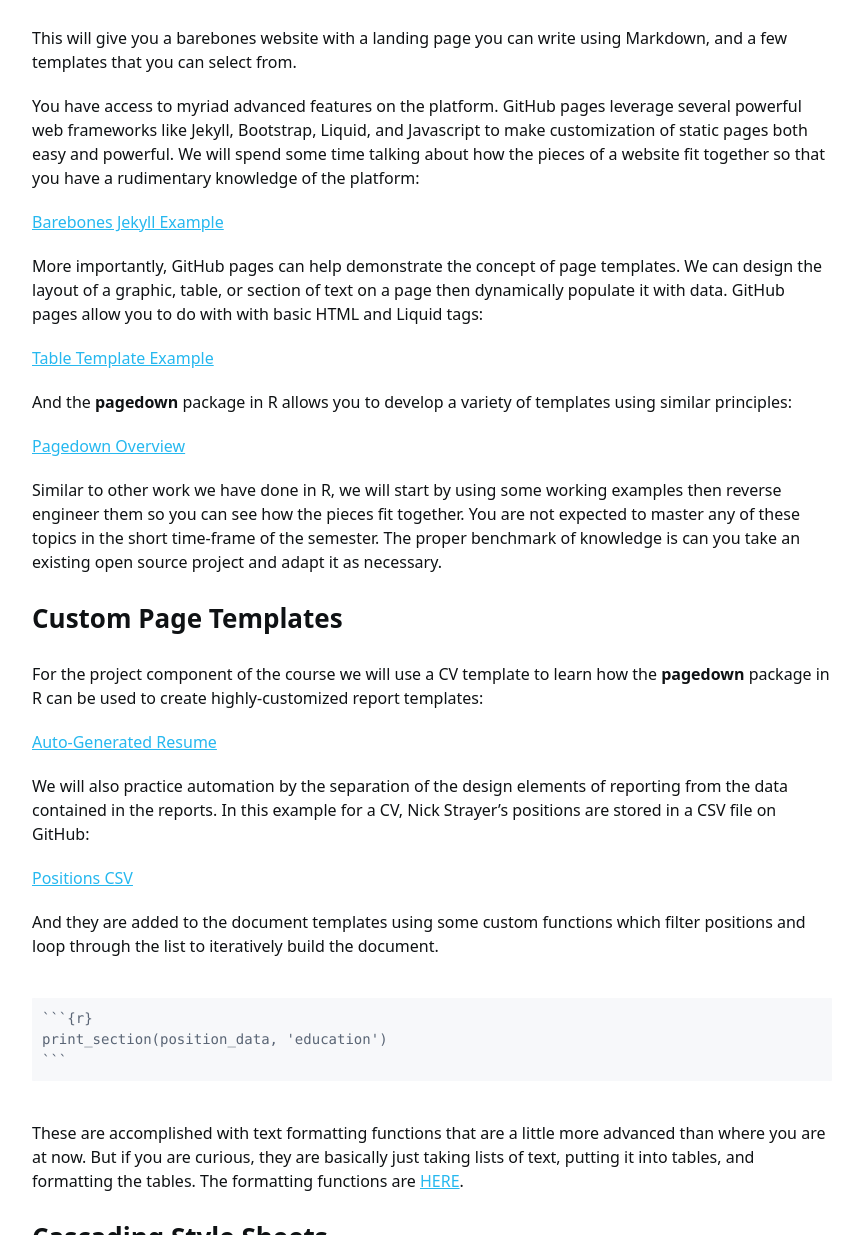
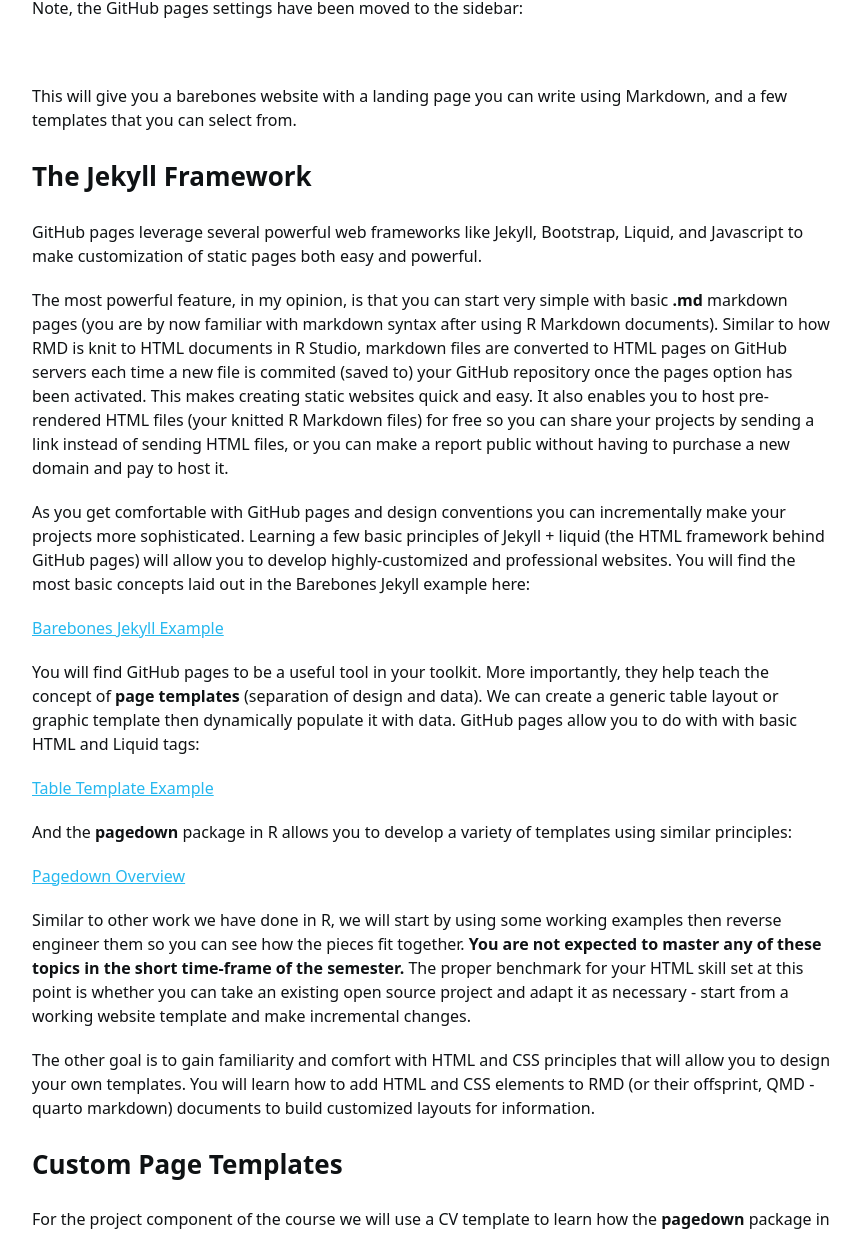
Before and after one commit to Watts-College/paf-514-template, a Jekyll site: the page built from lectures/week-05.md, in a window 1280 px wide and 1400 px high, scrolled down 2214 px, cut to the strip 165-1400 px from the top of the window. Shown: the whole strip, without its empty margins (208-1069 px from the left). Built offline with Jekyll 4.4.1, drawn with Linux system fonts in a browser that asks for light colours; nearby versions of some CDN libraries; a script bundle is joined from its source files by our own code; library files that are not in the unit come from our copies; a style sheet for code colours, icons or effects is not loaded; some of the changed text lies outside the part shown.

Commit message:
Update week-05.md

`````diff
--- a/lectures/week-05.md
+++ b/lectures/week-05.md
@@ -65,11 +65,17 @@
 
 This will give you a barebones website with a landing page you can write using Markdown, and a few templates that you can select from.
 
-You have access to myriad advanced features on the platform. GitHub pages leverage several powerful web frameworks like Jekyll, Bootstrap, Liquid, and Javascript to make customization of static pages both easy and powerful. We will spend some time talking about how the pieces of a website fit together so that you have a rudimentary knowledge of the platform:
+## The Jekyll Framework
+
+GitHub pages leverage several powerful web frameworks like Jekyll, Bootstrap, Liquid, and Javascript to make customization of static pages both easy and powerful.
+
+The most powerful feature, in my opinion, is that you can start very simple with basic **.md** markdown pages (you are by now familiar with markdown syntax after using R Markdown documents). Similar to how RMD is knit to HTML documents in R Studio, markdown files are converted to HTML pages on GitHub servers each time a new file is commited (saved to) your GitHub repository once the pages option has been activated. This makes creating static websites quick and easy. It also enables you to host pre-rendered HTML files (your knitted R Markdown files) for free so you can share your projects by sending a link instead of sending HTML files, or you can make a report public without having to purchase a new domain and pay to host it.
+
+As you get comfortable with GitHub pages and design conventions you can incrementally make your projects more sophisticated. Learning a few basic principles of Jekyll + liquid (the HTML framework behind GitHub pages) will allow you to develop highly-customized and professional websites. You will find the most basic concepts laid out in the Barebones Jekyll example here:
 
 [Barebones Jekyll Example](http://ds4ps.org/barebones-jekyll/index)
 
-More importantly, GitHub pages can help demonstrate the concept of page templates. We can design the layout of a graphic, table, or section of text on a page then dynamically populate it with data. GitHub pages allow you to do with with basic HTML and Liquid tags:
+You will find GitHub pages to be a useful tool in your toolkit. More importantly, they help teach the concept of **page templates** (separation of design and data). We can create a generic table layout or graphic template then dynamically populate it with data. GitHub pages allow you to do with with basic HTML and Liquid tags:
 
 [Table Template Example](http://ds4ps.org/barebones-jekyll/page2)
 
@@ -77,7 +83,10 @@
 
 [Pagedown Overview](https://slides.yihui.org/2019-rstudio-conf-pagedown.html#1)
 
-Similar to other work we have done in R, we will start by using some working examples then reverse engineer them so you can see how the pieces fit together. You are not expected to master any of these topics in the short time-frame of the semester. The proper benchmark of knowledge is can you take an existing open source project and adapt it as necessary.
+Similar to other work we have done in R, we will start by using some working examples then reverse engineer them so you can see how the pieces fit together. **You are not expected to master any of these topics in the short time-frame of the semester.** The proper benchmark for your HTML skill set at this point is whether you can take an existing open source project and adapt it as necessary - start from a working website template and make incremental changes.
+
+The other goal is to gain familiarity and comfort with HTML and CSS principles that will allow you to design your own templates. You will learn how to add HTML and CSS elements to RMD (or their offsprint, QMD - quarto markdown) documents to build customized layouts for information.
+
 
 
 
@@ -102,6 +111,117 @@
 These are accomplished with text formatting functions that are a little more advanced than where you are at now. But if you are curious, they are basically just taking lists of text, putting it into tables, and formatting the tables. The formatting functions are [HERE](https://github.com/nstrayer/cv/blob/switch_to_googlesheets/parsing_functions.R).
 
 
+### Another Example:
+
+When you render RMD or QMD documents, they first execute the R code and convert all of the results into markdown, which is then converted into HTML.
+
+Moving from R to HTML is relatively easy once you understand the basics. To customize the your reports you can create helper functions that separate content using HTML `<div>` (divider) tags.
+
+* Use the cat() (concatenate) function adds HTML tags to the document.
+* Use functions like knitr::kable() convert R objects into markdown HTML objects.
+* Add CSS as a code chunk in your RMD/QMD document.
+
+Example:
+
+[Building a custom data dictionary layout in RMD / QMD](https://nonprofit-open-data-collective.github.io/data-report-templates/data-dictionary-layout-v5.html)
+
+The helper functions that add HTML tags look like this:
+
+````
+```r
+create_div3 <- function( x )
+{
+  cat( "::: {.div3} \n\n" )    #  adds HTML div tag to QMD document:
+                               #     Note that   ::: {.div}   is QMD for the HTML tag   <div class="div3">
+  table( x ) %>% kable()       #  knitr::kable converts R objects to markdown
+  cat( "::: \n\n" )            #  closes div tag: </div>
+}
+```
+````
+
+Which would look like this once rendered:
+
+**QMD Style Div Tags**
+
+```
+::: {.div3}
+
+|FLEVEL |LABEL      |
+|:------|:----------|
+|AL     |Alabama    |
+|AK     |Alaska     |
+|AZ     |Arizona    |
+|AR     |Arkansas   |
+|CA     |California |
+|CO     |Colorado   |
+
+:::
+
+```
+
+**RMD Style - Regular HTML**
+
+````
+```r
+create_div3 <- function( x )
+{
+  cat( "<div class="div3"> \n\n" )    # adds HTML div tag to QMD document: <div class="div3">
+  table( x ) %>%
+    kable( format="html")             # conver R object to HTML
+  cat( "</div> \n\n" )                # closes div tag: </div>
+}
+```
+````
+
+```
+<div class="div3">
+
+<table>
+  # html table code
+  # excluded for brevity
+</table>
+
+</div>
+
+```
+
+The corresponding CSS elements would include a grid layout section that creates a container for content and specific style elements associated with the content in each div.
+
+```
+<style>
+
+.parent {
+    display: grid;
+    grid-template-areas:
+      "a a a"
+      "b b b"
+      "c d d"
+      "e f g"
+      "h i i";
+}
+
+#  assigns content of <div class="div1"> to
+#  row "a" (the first row) in the grid layout
+
+.div1 { grid-area: a; }
+
+.div2 { grid-area: b; }
+
+.div3 {
+    grid-area: c;
+    padding-left: 50px;
+}
+
+# fonts different in div3
+
+.div3 p {
+    font-family: Verdana;
+    font-size: 1.1em;
+}
+
+</style>
+```
+
 
 ## Cascading Style Sheets
 
`````
